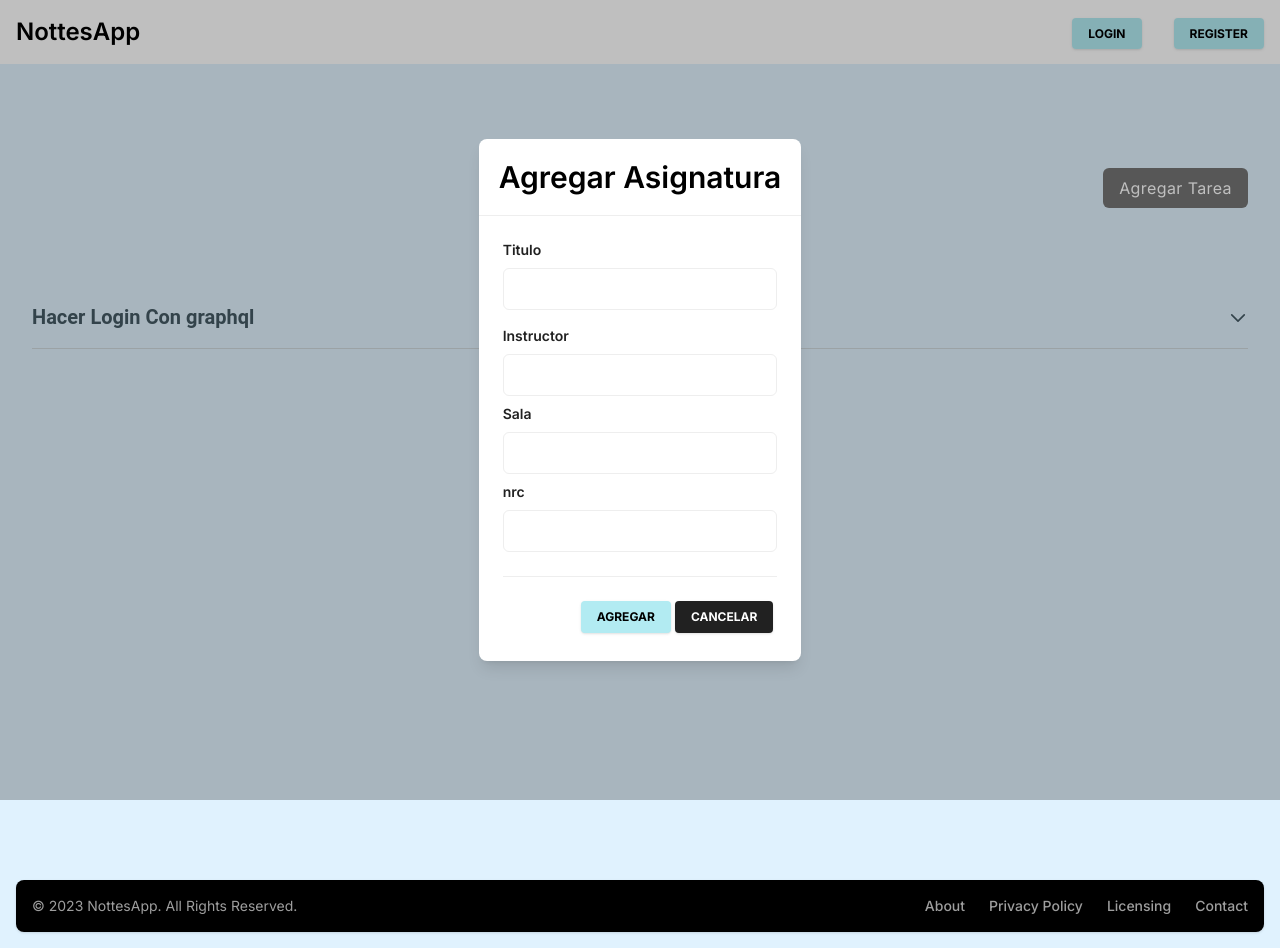
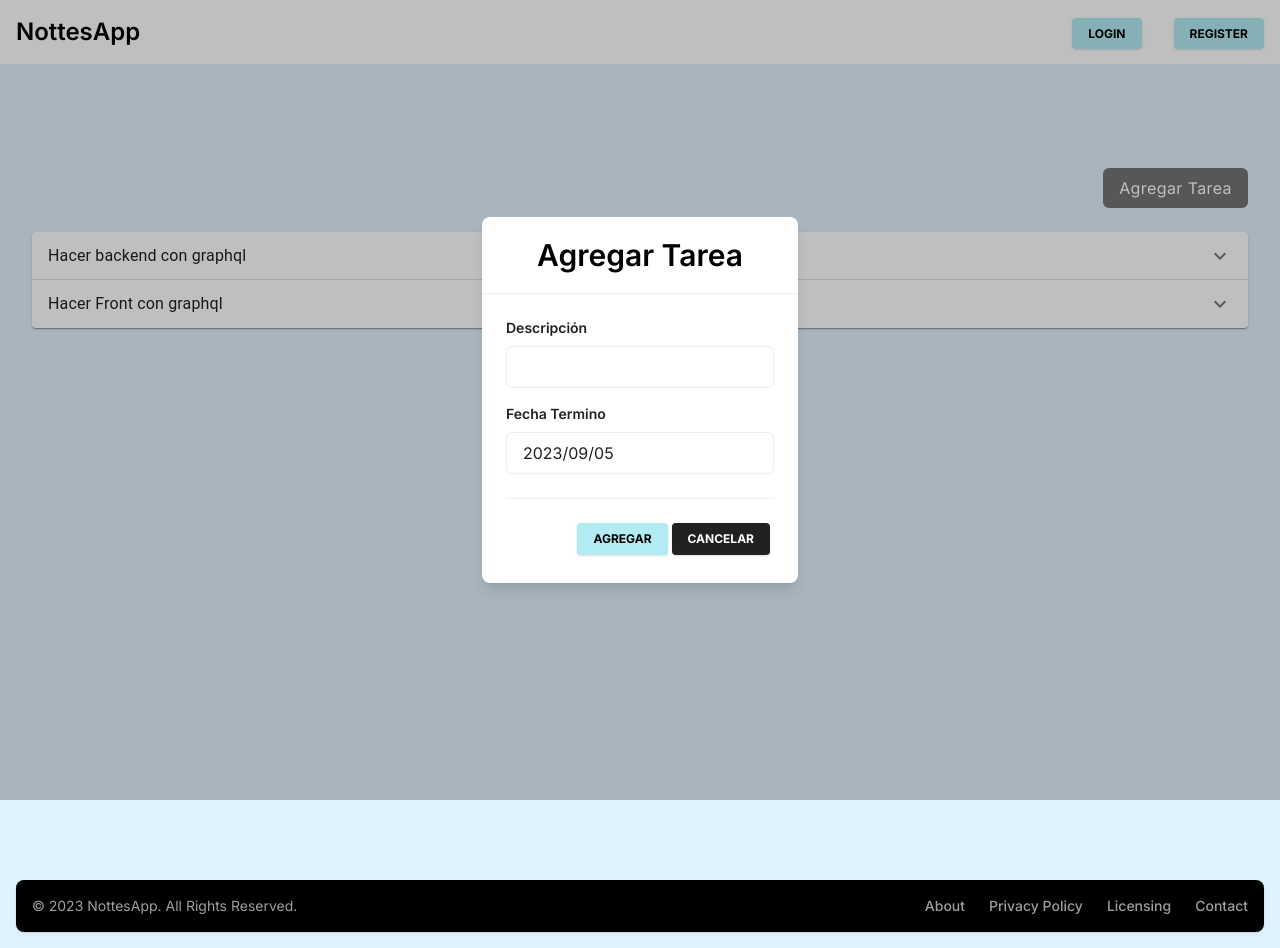
Before and after one commit to Hobb211/monitoreo-de-temperatura-Web, a Next.js app: page /user/asignatura in a window 1280 px wide. Both pictures are taken after a click on the button "Agregar Tarea". Built offline with nearby package versions, Linux system fonts and the light colour scheme.

Commit message:
create modalTarea

```diff
--- a/app/user/asignatura/page.tsx
+++ b/app/user/asignatura/page.tsx
@@ -3,38 +3,35 @@ import ModalCreateAsigatura from "@/components/modalCreateAsignatura";
 import ModalDeletedAsigatura from "@/components/modalDeleteAsignatura";
 import userService from "@/services/user.service";
 import * as React from "react";
-import { Asignatura, CreateAsignatura, EliminarAsignatura } from "@/types";
+import { Asignatura, CreateTarea, EliminarAsignatura } from "@/types";
 import asignaturaService from "@/services/asignatura.service";
-import {
-  Accordion,
-  AccordionHeader,
-  AccordionBody,
-} from "@material-tailwind/react";
+import Accordion from "@mui/material/Accordion";
+import AccordionSummary from "@mui/material/AccordionSummary";
+import AccordionDetails from "@mui/material/AccordionDetails";
+import Typography from "@mui/material/Typography";
+import ExpandMoreIcon from "@mui/icons-material/ExpandMore";
+import ModalCreateTarea from "@/components/modalCreateTarea";
 
-function Icon({ id, open }: any) {
-  return (
-    <svg
-      xmlns="http://www.w3.org/2000/svg"
-      fill="none"
-      viewBox="0 0 24 24"
-      strokeWidth={2}
-      stroke="currentColor"
-      className={`${id === open ? "rotate-180" : ""} h-5 w-5 transition-transform`}
-    >
-      <path strokeLinecap="round" strokeLinejoin="round" d="M19.5 8.25l-7.5 7.5-7.5-7.5" />
-    </svg>
-  );
-}
+const userAsignaturas = [
+  {
+    titulo: "Hacer backend con graphql",
+    estado: "iniciada",
+    fechaTermino: "20/09/2023",
+  },
+  {
+    titulo: "Hacer Front con graphql",
+    estado: "iniciada",
+    fechaTermino: "20/09/2023",
+  },
+];
 
 export default function Home() {
-  const [userAsignaturas, setuserAsignaturas] = React.useState<Asignatura[]>([]);
+  const [userAsignaturas, setuserAsignaturas] = React.useState<Asignatura[]>(
+    []
+  );
   const [showModalCreate, setShowModalCreate] = React.useState(false);
   const [showModalDelete, setShowModalDelete] = React.useState(false);
-  const [open, setOpen] = React.useState(0);
-
-  const handleOpen = (value: any) => setOpen(open === value ? 0 : value);
-
-
+  const [expanded, setExpanded] = React.useState<string | false>(false);
 
   // React.useEffect(() => {
   //   userService.getUserAsignaturas().then((response) => {
@@ -42,7 +39,7 @@ export default function Home() {
   //   });
   // }, []);
 
-  // const crearAsignatura = async (dataAsignatura: CreateAsignatura) => {
+  // const crearTarea = async (dataAsignatura: CreateAsignatura) => {
   //   try {
   //     const resp = await asignaturaService.createAsignatura(dataAsignatura);
   //     const { usuario, ...asignaturaDetail } = resp;
@@ -53,6 +50,26 @@ export default function Home() {
   //     console.log("Error en la creacion de la asignatura");
   //   }
   // };
+
+  const crearTarea = async (dataTarea: CreateTarea) => {
+    console.log(dataTarea);
+    setShowModalCreate(false);
+  };
+
+  const userAsignaturass = [
+    {
+      id: 1,
+      titulo: "Hacer backend con graphql",
+      estado: "iniciada",
+      fechaTermino: "20/09/2023",
+    },
+    {
+      id: 2,
+      titulo: "Hacer Front con graphql",
+      estado: "iniciada",
+      fechaTermino: "20/09/2023",
+    },
+  ];
 
   const closeModalCreate = () => {
     setShowModalCreate(false);
@@ -90,43 +107,31 @@ export default function Home() {
             Agregar Tarea
           </button>
           {showModalCreate ? (
-            <ModalCreateAsigatura
+            <ModalCreateTarea
               closeModalCreate={closeModalCreate}
-            // crearAsignatura={crearAsignatura}
+              crearTarea={crearTarea}
             />
           ) : null}
         </div>
 
-        <>
-          <div className="pt-20">
-            <Accordion open={open === 1} icon={<Icon id={1} open={open} />}>
-              <AccordionHeader onClick={() => handleOpen(1)}>Hacer Login Con graphql</AccordionHeader>
-              <AccordionBody>
-                We&apos;re not always in the position that we want to be at. We&apos;re constantly
-                growing. We&apos;re constantly making mistakes. We&apos;re constantly trying to express
-                ourselves and actualize our dreams.
-              </AccordionBody>
-            </Accordion>
-          </div>
-        </>
-
-        {userAsignaturas.length > 0 ? (
-          <div className="grid grid-cols-1 gap-2 md:grid-cols-2 lg:grid-cols-3 lg:gap-2 pt-20 sm:mb-98">
-            {userAsignaturas.map((asignatura: Asignatura) => (
-              <a
-                key={asignatura.id}
-                href={"/user/asignatura"}
-                className="group"
-              >
-                <div className="rounded-lg bg-cyan-100 xl:aspect-h-8 xl:aspect-w-7 h-64 hover:bg-cyan-50">
-                  <div className="pt-28 flex items-center justify-center ">
+        {userAsignaturass.length > 0 ? (
+          <div className="mt-6">
+            {userAsignaturass?.map((asignatura) => (
+              <Accordion key={asignatura.id}>
+                <AccordionSummary
+                  expandIcon={<ExpandMoreIcon />}
+                  aria-controls="panel1bh-content"
+                  id="panel1bh-header"
+                >
+                  <Typography sx={{ width: "50%", flexShrink: 0 }}>
                     {asignatura.titulo}
-                  </div>
-                  <div className="pt-2 flex items-center justify-center ">
-                    {asignatura.sala}
-                  </div>
-                </div>
-              </a>
+                  </Typography>
+                  <Typography sx={{ color: "text.secondary" }}>
+                    {asignatura.estado}
+                  </Typography>
+                </AccordionSummary>
+                <AccordionDetails>{asignatura.estado}</AccordionDetails>
+              </Accordion>
             ))}
           </div>
         ) : (
@@ -146,7 +151,7 @@ export default function Home() {
             {showModalDelete ? (
               <ModalDeletedAsigatura
                 closeModalDelete={closeModalDelete}
-              // eliminarAsignatura={eliminarAsignatura}
+                // eliminarAsignatura={eliminarAsignatura}
               />
             ) : null}
           </div>
--- /dev/null
+++ b/components/modalCreateTarea.tsx
@@ -0,0 +1,85 @@
+import React from "react";
+import { useForm } from "react-hook-form";
+import { CreateTarea } from "@/types";
+import { useState } from "react";
+import DatePicker from "react-datepicker";
+import "react-datepicker/dist/react-datepicker.css";
+
+export default function ModalCreateTarea({
+  closeModalCreate,
+  crearTarea,
+}: any) {
+  const [errorMessage, setErrorMessage] = React.useState("");
+  const {
+    register,
+    handleSubmit,
+    formState: { errors },
+  } = useForm<CreateTarea>();
+  const [selectedDate, setSelectedDate] = useState<Date>(new Date());
+
+  const onSubmit = handleSubmit(async (data) => {
+    data.fechaTermino = selectedDate;
+    crearTarea(data, selectedDate);
+  });
+
+  return (
+    <>
+      <div className="justify-center items-center flex overflow-x-hidden overflow-y-auto fixed inset-0 z-50 outline-none focus:outline-none">
+        <div className="relative w-auto my-6 mx-auto max-w-sm">
+          <div className="border-0 rounded-lg shadow-lg relative flex flex-col w-full bg-white outline-none focus:outline-none">
+            <div className="flex items-start justify-center p-5 border-b border-solid border-slate-200 rounded-t">
+              <h3 className="text-3xl font-semibold">Agregar Tarea</h3>
+            </div>
+            <div className="relative p-6 flex-auto">
+              <form onSubmit={onSubmit}>
+                <div className="mb-4">
+                  <label className="block text-sm font-semibold text-gray-900">
+                    Descripción
+                  </label>
+                  <input
+                    type="text"
+                    {...register("descripcion", { required: true })}
+                    className="block w-full px-4 py-2 mt-2 text-gray-900 bg-white border rounded-md focus:border-gray-400 focus:ring-gray-300 focus:outline-none focus:ring focus:ring-opacity-40"
+                  />
+                  {errors.descripcion && <span>Field is a required</span>}
+                </div>
+                <div className="mb-2">
+                  <label className="block text-sm font-semibold text-gray-900">
+                    Fecha Termino
+                  </label>
+                  <div className="block w-full px-4 py-2 mt-2 text-gray-900 bg-white border rounded-md focus:border-gray-400 focus:ring-gray-300 focus:outline-none focus:ring focus:ring-opacity-40">
+                    <DatePicker
+                      selected={selectedDate}
+                      onChange={(date: Date) => setSelectedDate(date)}
+                      minDate={new Date()} // minimum selectable date is today
+                      maxDate={new Date("2023-12-31")} // maximum selectable date is December 31, 2023
+                      dateFormat="yyyy/MM/dd"
+                    />
+                  </div>
+                </div>
+
+                {/*footer*/}
+                <div className="flex items-center justify-end  border-t border-solid border-slate-200 rounded-b mt-6">
+                  <button
+                    className="bg-cyan-100 text-black active:bg-green-600 font-bold uppercase text-xs px-4 py-2 rounded shadow hover:shadow-md outline-none focus:outline-none mr-1 mb-1 ease-linear transition-all duration-150 mt-6"
+                    type="submit"
+                  >
+                    Agregar
+                  </button>
+                  <button
+                    onClick={() => closeModalCreate(false)}
+                    className="bg-gray-900 text-white active:bg-green-600 font-bold uppercase text-xs px-4 py-2 rounded shadow hover:shadow-md outline-none focus:outline-none mr-1 mb-1 ease-linear transition-all duration-150 mt-6"
+                    type="button"
+                  >
+                    Cancelar
+                  </button>
+                </div>
+              </form>
+            </div>
+          </div>
+        </div>
+      </div>
+      <div className="opacity-25 fixed inset-0 z-40 bg-black"></div>
+    </>
+  );
+}
--- a/types/index.ts
+++ b/types/index.ts
@@ -33,3 +33,9 @@ export interface CreateAsignatura {
 export interface EliminarAsignatura {
   id: number;
 }
+
+export interface CreateTarea {
+  descripcion: string;
+  idAsignatura: number;
+  fechaTermino: Date;
+}
```
Also changed, not shown: package.json (+9 -0 lines), services/tarea.service.ts (added, +49 -0 lines), 1 other file (tests, documents, lock files or other folders).
